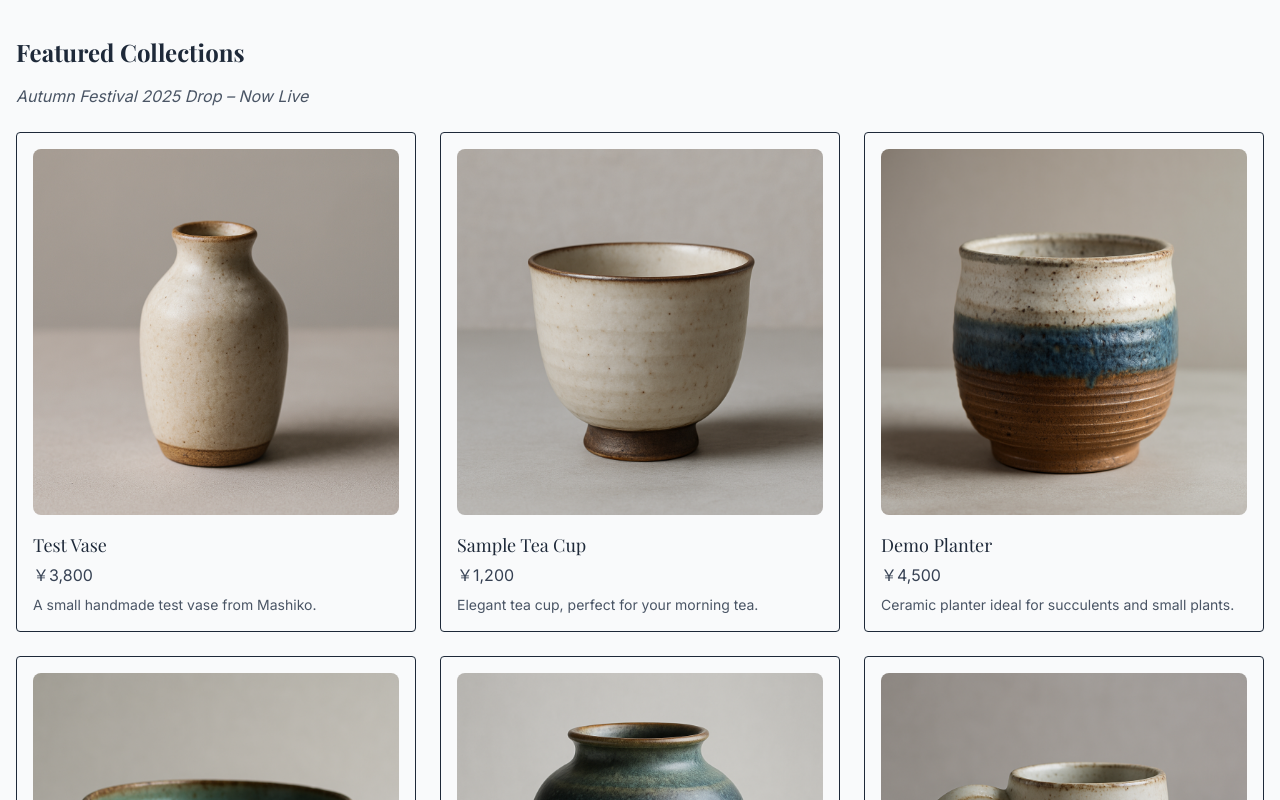
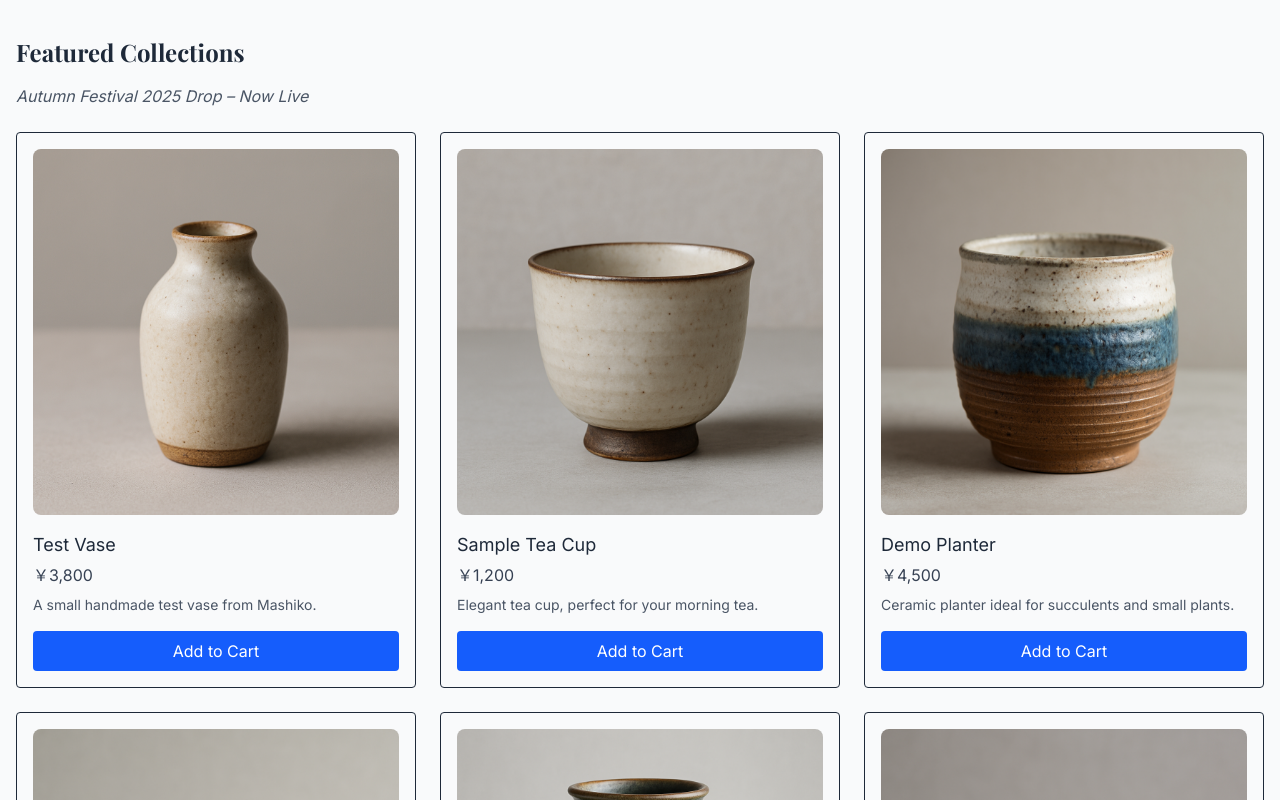
Before and after one commit to damienteo/mashiko-pottery, a Next.js app: page /en in a window 1280 px wide. Shown: the part 460-1260 px from the top of the page. Built offline with nearby package versions, Linux system fonts and the light colour scheme; no server answers.

Commit message:
Add ability to add to cart from Homepage

```diff
--- a/package.json
+++ b/package.json
@@ -30,6 +30,7 @@
     "react": "^19.0.0",
     "react-dom": "^19.0.0",
     "react-hook-form": "^7.56.3",
+    "react-hot-toast": "^2.5.2",
     "react-redux": "^9.2.0",
     "swr": "^2.3.3",
     "yup": "^1.6.1"
--- a/src/components/home/FeaturedCollections.tsx
+++ b/src/components/home/FeaturedCollections.tsx
@@ -5,26 +5,32 @@ import Image from "next/image";
 import { useLocale, useTranslations } from "next-intl";
 import { mockProducts } from "@/mocks/products";
 import { formatYen } from "@/utils/format";
+import { useAppDispatch } from "@/store/hooks";
+import { ToasterContainer, useToast } from "@/components/ui/Toast";
+import { addToCart } from "@/store/cartSlice";
 
 export default function FeaturedCollections() {
   const t = useTranslations();
   const locale = useLocale();
+  const dispatch = useAppDispatch();
+  const { success } = useToast();
   // Display first 6 featured products
   const featured = mockProducts.slice(0, 6);
 
   return (
     <section className="py-12 px-4">
+      <ToasterContainer />
       <h2 className="text-2xl font-semibold mb-4">{t("featured.title")}</h2>
       <p className="mb-6 italic text-gray-600">{t("featured.season")}</p>
 
       <div className="grid grid-cols-1 sm:grid-cols-2 lg:grid-cols-3 gap-6">
         {featured.map((p) => (
-          <Link
+          <div
             key={p.id}
-            href={`/${locale}/products/${p.id}`}
-            className="border p-4 rounded hover:shadow"
+            className="border p-4 rounded hover:shadow flex flex-col"
           >
-            <div className="w-full aspect-square mb-4 relative overflow-hidden rounded-lg">
+            <Link href={`/${locale}/products/${p.id}`} className="mb-4">
+              <div className="w-full aspect-square relative overflow-hidden rounded-lg">
                 <Image
                   src={p.photos[0]}
                   alt={String(p.title[locale as keyof typeof p.title])}
@@ -33,14 +39,35 @@ export default function FeaturedCollections() {
                   priority
                 />
               </div>
-            <h3 className="font-medium text-lg">
+            </Link>
+            <Link
+              href={`/${locale}/products/${p.id}`}
+              className="font-medium text-lg mb-1"
+            >
               {String(p.title[locale as keyof typeof p.title])}
-            </h3>
-            <p className="mt-1 text-gray-700">{formatYen(p.price)}</p>
+            </Link>
+            <p className="text-gray-700">{formatYen(p.price)}</p>
             <p className="mt-2 text-sm text-gray-600">
               {p.description[locale as keyof typeof p.description]}
             </p>
-          </Link>
+            <button
+              type="button"
+              className="mt-4 w-full bg-blue-600 text-white py-2 rounded transition-colors hover:bg-blue-700 active:bg-blue-800"
+              onClick={() => {
+                dispatch(
+                  addToCart({
+                    id: p.id,
+                    title: String(p.title[locale as keyof typeof p.title]),
+                    price: p.price,
+                    quantity: 1,
+                  })
+                );
+                success("Added to cart");
+              }}
+            >
+              {t("product.addToCart")}
+            </button>
+          </div>
         ))}
       </div>
 
--- /dev/null
+++ b/src/components/ui/Toast.tsx
@@ -0,0 +1,21 @@
+// components/ui/Toast.tsx
+import { toast, Toaster, ToastOptions } from "react-hot-toast";
+
+export function ToasterContainer() {
+  return (
+    <Toaster
+      position="top-right"
+      toastOptions={{
+        className: "bg-white border-l-4 border-blue-600 shadow-lg",
+        success: { icon: "✅" },
+        error: { icon: "❌" },
+      }}
+    />
+  );
+}
+
+export const useToast = () => ({
+  success: (msg: string, opts?: ToastOptions) => toast.success(msg, opts),
+  error: (msg: string, opts?: ToastOptions) => toast.error(msg, opts),
+  // info, loading, custom…
+});
--- a/src/store/cartSlice.ts
+++ b/src/store/cartSlice.ts
@@ -77,4 +77,16 @@ export const selectCartItems = (state: RootState) => state.cart.items;
 export const selectCartLoading = (state: RootState) => state.cart.isLoading;
 export const selectCartError = (state: RootState) => state.cart.error;
 
+/**
+ * Total number of items in the cart.
+ */
+export const selectCartCount = (state: RootState): number =>
+  state.cart.items.reduce((sum, item) => sum + item.quantity, 0);
+
+/**
+ * Total price of all items in the cart.
+ */
+export const selectCartTotal = (state: RootState): number =>
+  state.cart.items.reduce((sum, item) => sum + item.quantity * item.price, 0);
+
 export default cartSlice.reducer;
```
Also changed, not shown: 1 other file (tests, documents, lock files or other folders). Lines whose indentation alone changed are shown as unchanged.
